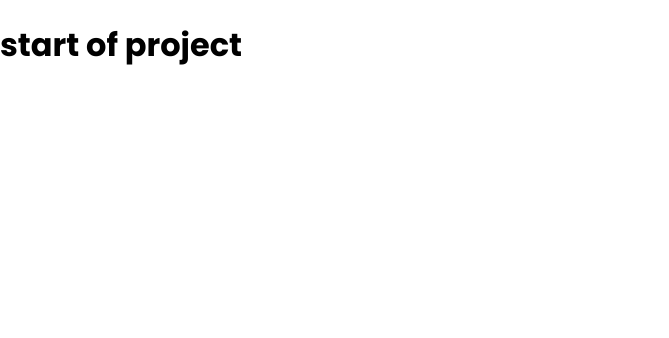
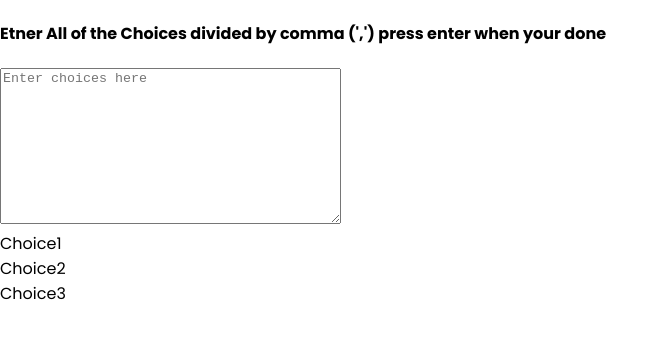
Before and after one commit to Ameer2000Mzori/Random-Choice-Picker, a website built with webpack: page src/index.html in a window 1280 px wide. Shown: the whole page, without its empty margins (0-669 px from the left). Built offline with nearby package versions, Linux system fonts and the light colour scheme.

Commit message:
added html tree to the header

```diff
--- a/src/index.html
+++ b/src/index.html
@@ -11,7 +11,24 @@
     />
   </head>
   <body>
-    <h1>start of project</h1>
+    <header class="header">
+      <h4>
+        Etner All of the Choices divided by comma (',') press enter when your
+        done
+      </h4>
+      <textarea
+        name=""
+        id=""
+        cols="40"
+        rows="10"
+        placeholder="Enter choices here"
+      ></textarea>
+      <div class="choices-Wrap">
+        <div class="choice">Choice1</div>
+        <div class="choice">Choice2</div>
+        <div class="choice">Choice3</div>
+      </div>
+    </header>
     <script src="script.js"></script>
   </body>
 </html>
--- a/src/style.css
+++ b/src/style.css
@@ -1,4 +1,5 @@
 @import url("https://fonts.googleapis.com/css2?family=Poppins:ital,wght@0,100;0,200;0,300;0,400;0,500;0,600;0,700;0,800;0,900;1,100;1,200;1,300;1,400;1,500;1,600;1,700;1,800;1,900&display=swap");
+
 body {
   font-family: "Poppins", sans-serif;
   padding: 0;
```
